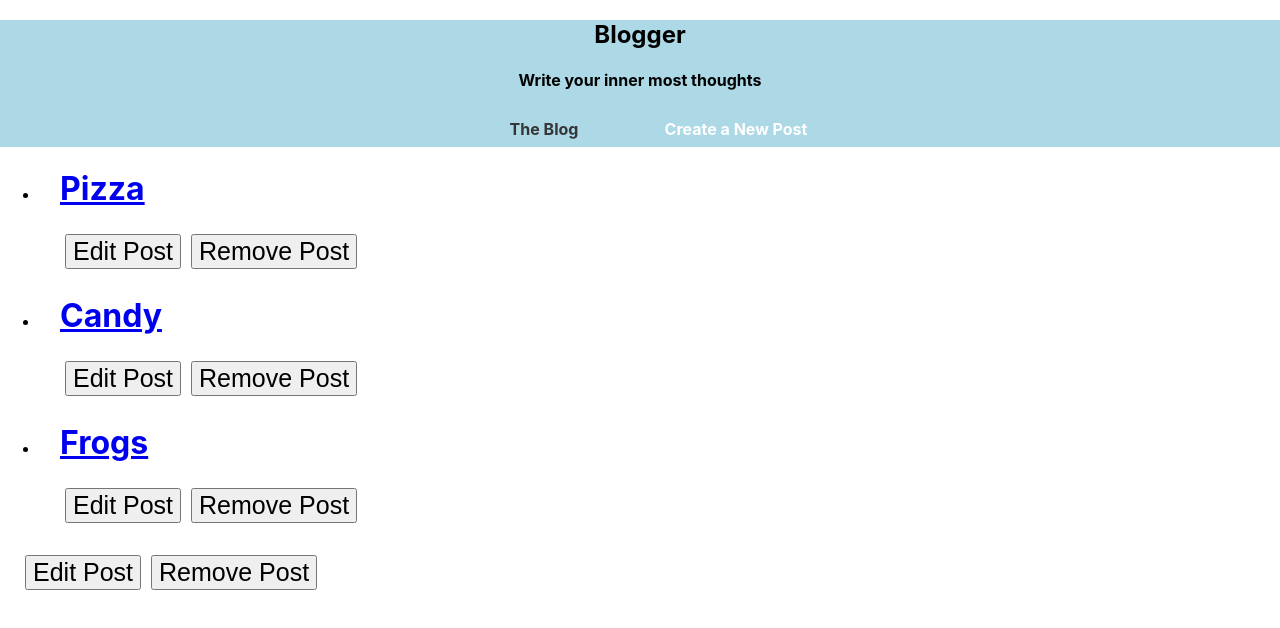
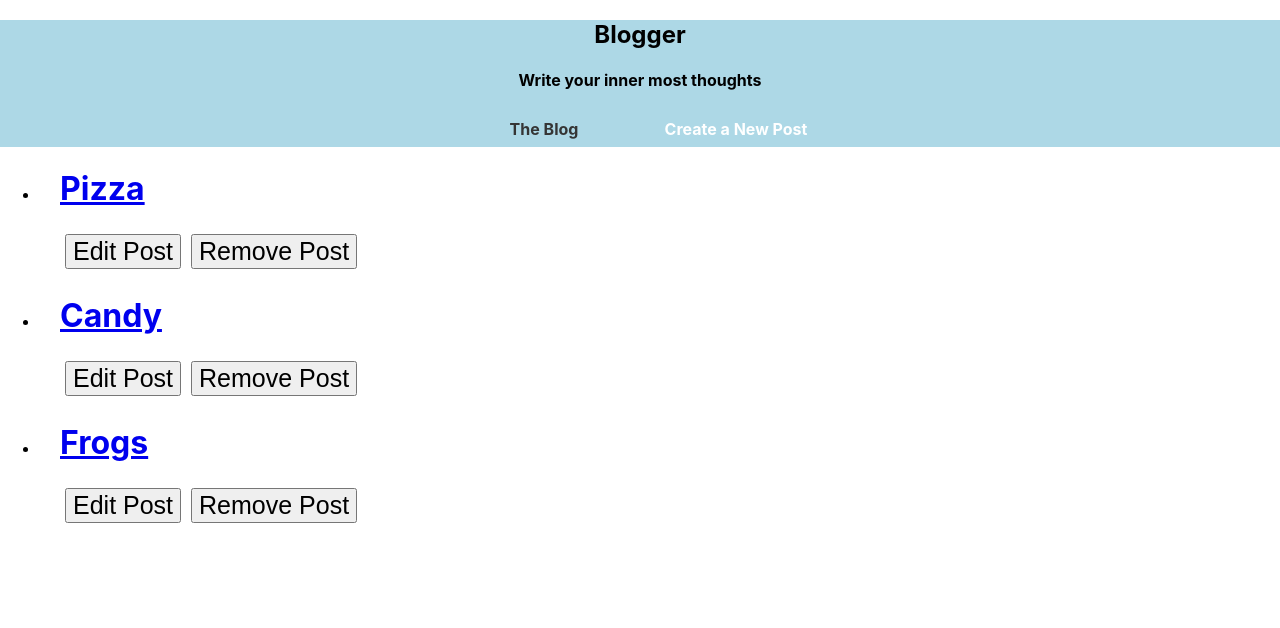
Before and after one commit to jreidmke/redux-blogly, a React (Create React App) app: page /1 in a window 1280 px wide. Shown: the top 628 px of the page. Built offline with nearby package versions, Linux system fonts and the light colour scheme.

Commit message:
filter post comp

```diff
--- /dev/null
+++ b/src/FilterPost.js
@@ -0,0 +1,16 @@
+import { useParams } from 'react-router-dom';
+import Post from './Post';
+
+const FilterPost = ({posts}) => {
+    const {id} = useParams();
+
+    if(id) {
+        const currPost = posts.find(
+            p => p.id === id
+        );
+        return <Post id={currPost}/>;
+    }
+    return null;
+}
+
+export default FilterPost;
--- a/src/Routes.js
+++ b/src/Routes.js
@@ -1,4 +1,5 @@
 import {Route, Switch, Redirect} from 'react-router-dom';
+import data from './dummyPosts.json';
 
 //components
 import HomePage from './HomePage';
@@ -6,6 +7,7 @@ import Comment from './Comment';
 import CommentForm from './CommentForm';
 import Post from './Post';
 import PostForm from './PostForm';
+import FilterPost from './FilterPost';
 
 const Routes = () => {
     return(
@@ -17,7 +19,7 @@ const Routes = () => {
                 <PostForm/>
             </Route>
             <Route path="/:postId">
-                <Post/>
+                <FilterPost posts={data}/>
             </Route>
             <Redirect to="/"/>
         </Switch>
```
Also changed, not shown: 1 other file (tests, documents, lock files or other folders).
